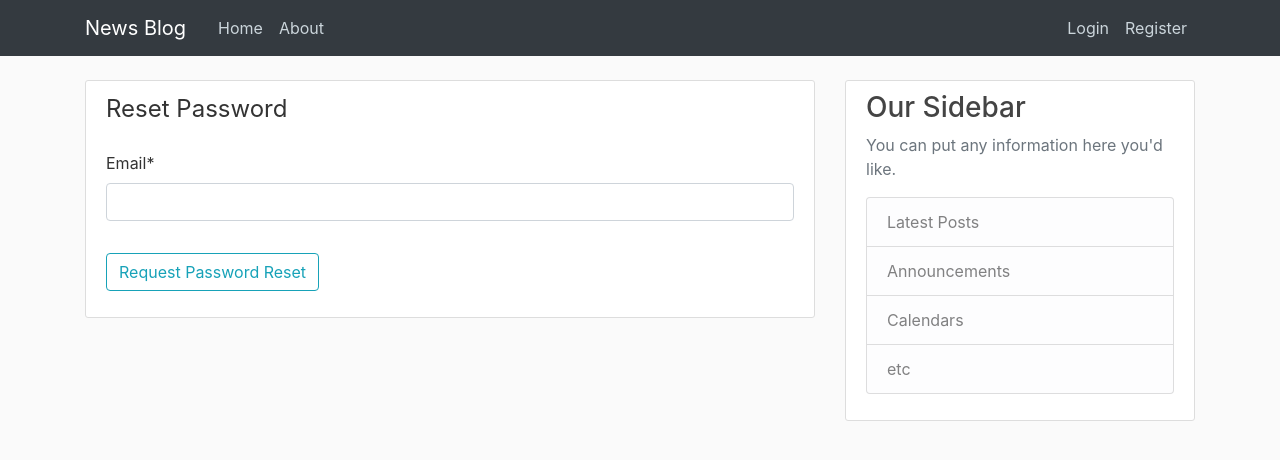
After one commit to iyinolu/Full-Featured-Blog, a Django app: page /password-reset/ in a window 1280 px wide. The commit adds this page. Shown: the top 460 px of the page. Run offline with Django 3.2, Linux system fonts and the light colour scheme; some libraries are stand-ins or nearby versions.

Commit message:
add password reset funtionality

```diff
--- a/django_project/urls.py
+++ b/django_project/urls.py
@@ -25,13 +25,26 @@ from django.conf.urls.static import static
 
 urlpatterns = [
     path('admin/', admin.site.urls, name='app-admin'),
-    path('login/', auth_views.LoginView.as_view(template_name='users/login.html'), name='login'), # Login view route
-    path('logout/', users_views.MyLogout, name='logout'), # Logout view route
-    path('', include('blog.urls')),  # Blog url route
-    path('register/', users_views.Register, name='register'), # Register view route
-    path('editprofile/', users_views.ProfileUpdate, name='profile-update'), # EditProfile view route
-    path('profile/', users_views.ProfileView, name='profile'), # User profile view route
-    path('user/<int:pk>', users_views.UserProfile, name='user-posts') # User profile and posts route
+    path('login/', auth_views.LoginView.as_view(template_name='users/login.html'), name='login'),
+    path('logout/', users_views.MyLogout, name='logout'),
+    path('password-reset/',
+            auth_views.PasswordResetView.as_view(template_name='users/password_reset.html'),
+            name='password_reset'),
+    path('password-reset/done',
+            auth_views.PasswordResetDoneView.as_view(template_name='users/password_reset_done.html'),
+            name='password_reset_done'),
+    path('password-reset/confirm/<uidb64>/<token>/',
+            auth_views.PasswordResetConfirmView.as_view(template_name='users/password_reset_confirm.html'),
+            name='password_reset_confirm'),
+    path('password-reset-complete/',
+            auth_views.PasswordResetCompleteView.as_view(template_name='users/password_reset_complete.html'),
+            name='password_reset_complete'),
+    path('', include('blog.urls')),
+    path('register/', users_views.Register, name='register'),
+    path('editprofile/', users_views.ProfileUpdate, name='profile-update'),
+    path('profile/', users_views.ProfileView, name='profile'),
+
+    path('user/<int:pk>', users_views.UserProfile, name='user-posts')
 ]
 
 if settings.DEBUG:
--- a/users/templates/users/login.html
+++ b/users/templates/users/login.html
@@ -10,6 +10,7 @@
             </fieldset>
             <div class="form-group">
                 <button class="btn btn-outline-info" type="submit">Log in</button>
+                <small class ="text-muted"><a href="{% url 'password_reset' %}"> Forgot Password?</a></small>
             </div>
         </form>
         <div class="border-top pt-3">
--- /dev/null
+++ b/users/templates/users/password_reset.html
@@ -0,0 +1,16 @@
+{% extends "blog\base.html" %}
+{% load crispy_forms_tags %}
+{% block content %}
+	<div class="content-section">
+        <form method="POST" action="">
+            {% csrf_token %}
+            <fieldset class="form-group">
+                <legend class="border-buttom mb-4"> Reset Password </legend>
+                {{ form|crispy }}
+            </fieldset>
+            <div class="form-group">
+                 <button class="btn btn-outline-info" type="submit">Request Password Reset</button>
+            </div>
+        </form>
+    </div>
+{% endblock content %}
--- /dev/null
+++ b/users/templates/users/password_reset_done.html
@@ -0,0 +1,6 @@
+{% extends "blog\base.html" %}
+{% block content %}
+    <div class="alert alert-info">
+        An email has been sent with instructions to reset your password
+    </div>
+{% endblock content %}
```
Also changed, not shown: django_project/settings.py (+16 -0 lines), users/templates/users/password_reset_complete.html (added, +7 -0 lines), users/templates/users/password_reset_confirm.html (added, +16 -0 lines), db.sqlite3, 6 other files.
